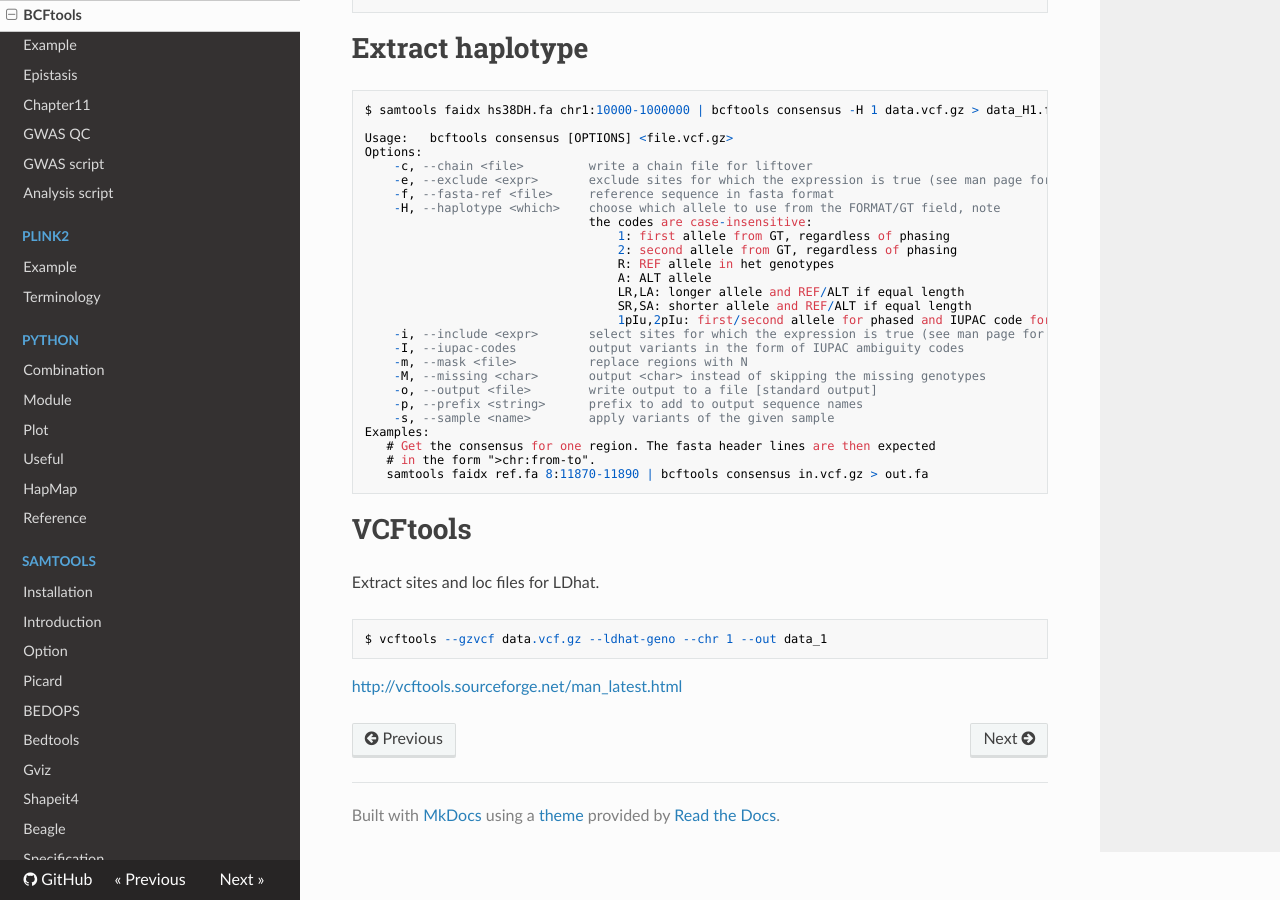
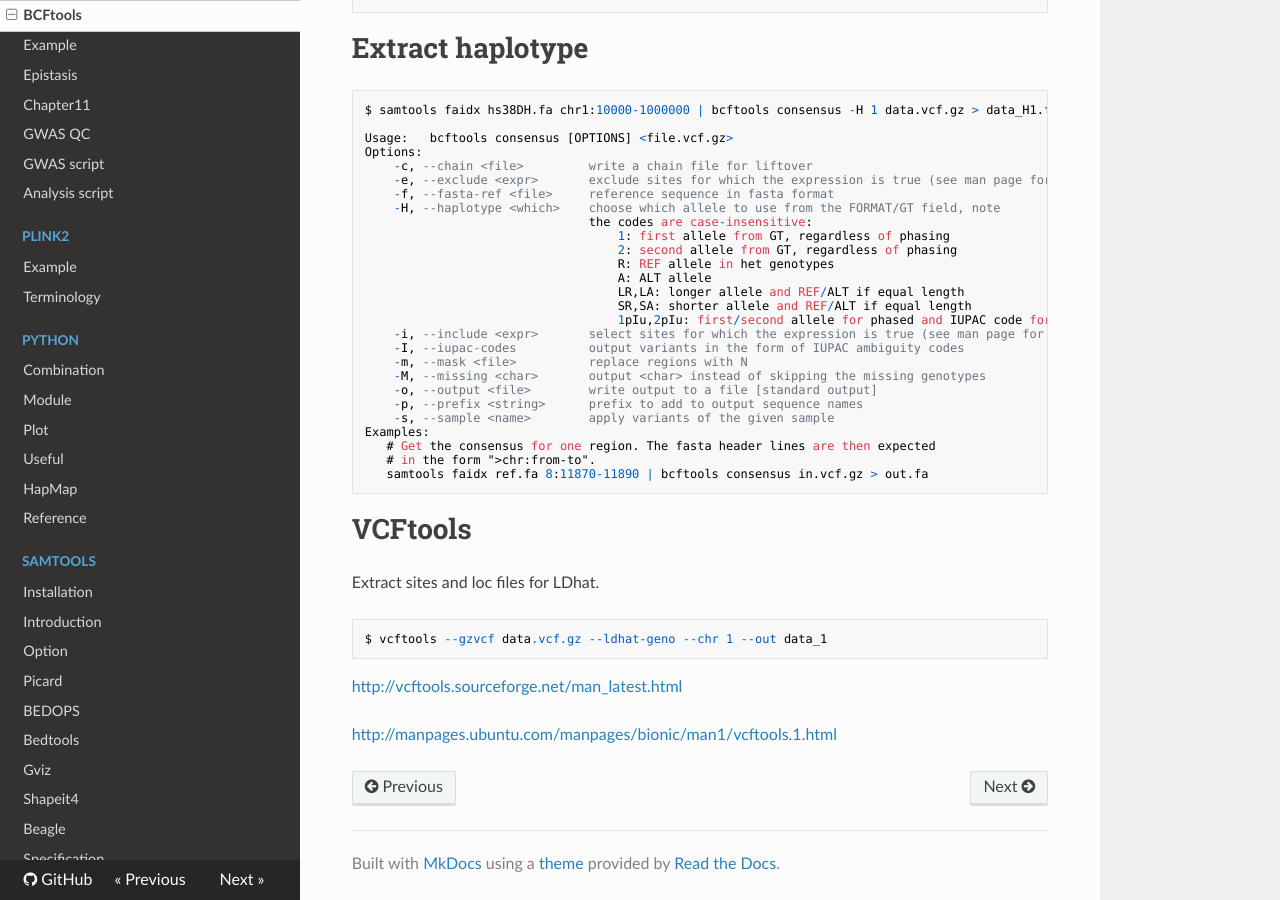
Before and after one commit to WonyoungCho/plink, an MkDocs documentation site: the page built from docs/bcftools_mani.md, in a window 1280 px wide and 900 px high, scrolled down 3648 px. Built offline with MkDocs 1.6.1, drawn with Linux system fonts in a browser that asks for light colours; nearby versions of some CDN libraries; old or Windows-style settings are respelled for this version of MkDocs.

Commit message:
Update bcftools_mani.md

````diff
--- a/docs/bcftools_mani.md
+++ b/docs/bcftools_mani.md
@@ -189,3 +189,5 @@
 $ vcftools --gzvcf data.vcf.gz --ldhat-geno --chr 1 --out data_1
 ```
 <http://vcftools.sourceforge.net/man_latest.html>
+
+<http://manpages.ubuntu.com/manpages/bionic/man1/vcftools.1.html>
````
